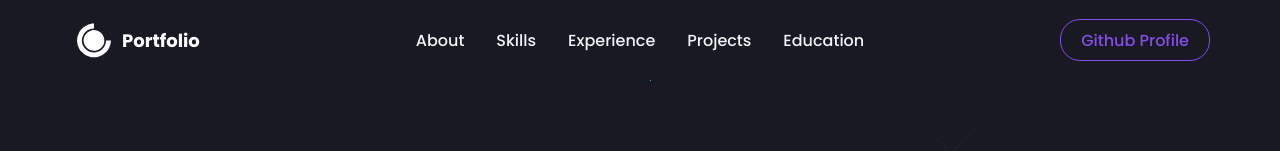
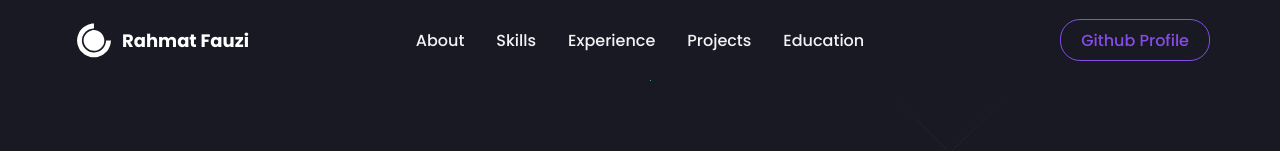
Before and after one commit to CROWNIX/My-Portfolio, a React (Create React App) app: page / in a window 1280 px wide. Shown: the top 151 px of the page. Built offline with nearby package versions, Linux system fonts and the light colour scheme.

Commit message:
chore: adjusment footer

```diff
--- a/src/components/Navbar/index.js
+++ b/src/components/Navbar/index.js
@@ -33,7 +33,7 @@ const Navbar = () => {
                             cursor: 'pointer',
                         }}
                     >
-                        <DiCssdeck size="3rem" /> <Span>Portfolio</Span>
+                        <DiCssdeck size="3rem" /> <Span>Rahmat Fauzi</Span>
                     </a>
                 </NavLogo>
                 <MobileIcon>
--- a/src/data/constants.js
+++ b/src/data/constants.js
@@ -25,9 +25,7 @@ export const Bio = {
     github: 'https://github.com/CROWNIX',
     resume: 'https://drive.google.com/file/d/1ffZrcMcn8UatXGIaautbbqpV7ADNaETA/view?usp=sharing',
     linkedin: 'https://www.linkedin.com/in/rahmat-fauzi-widianto/',
-    twitter: 'https://twitter.com/RishavChanda',
     insta: 'https://www.instagram.com/rahmatfauzi.w/',
-    facebook: 'https://www.facebook.com/rishav.chanda.165/',
 };
 
 export const skills = [
```
